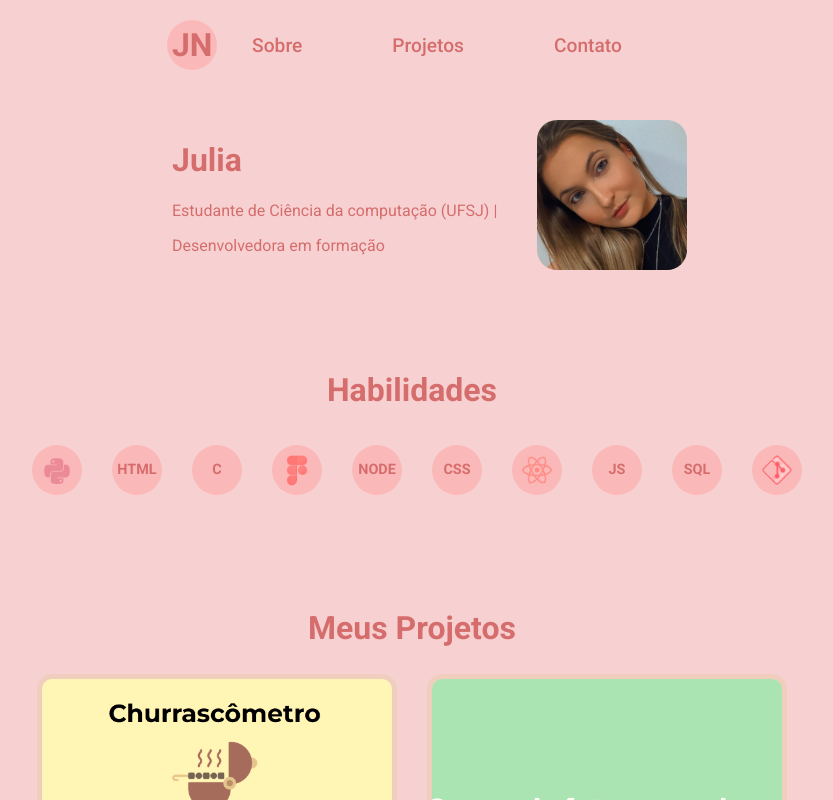
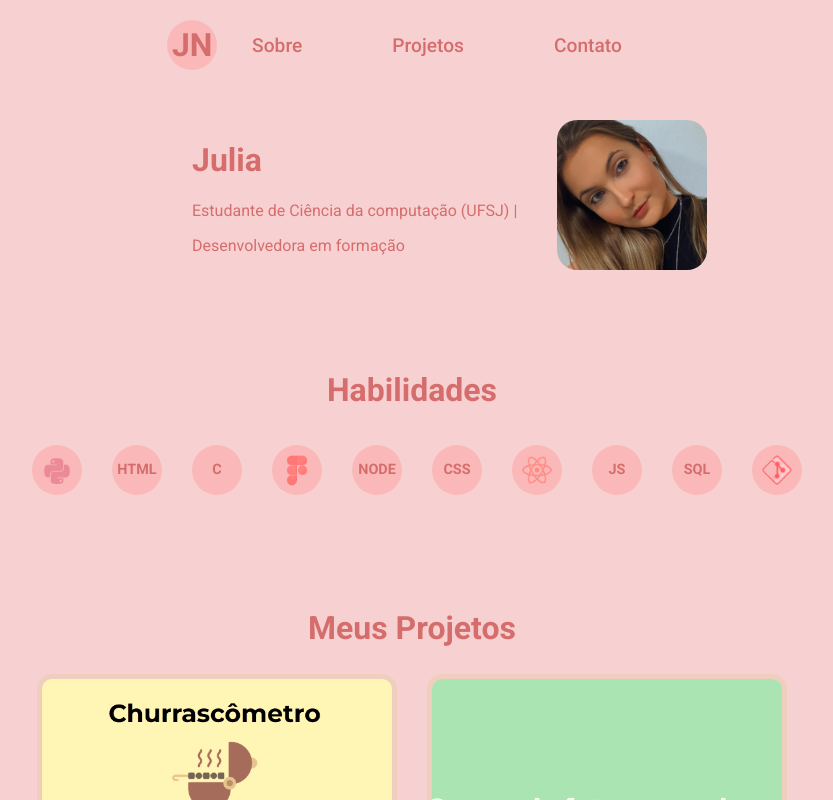
Before and after one commit to julianunes2703/portfolio, a React (Create React App) app: page / in a window 1280 px wide. Shown: the top 800 px of the page, without its empty margins (228-1061 px from the left). Built offline with nearby package versions, Linux system fonts and the light colour scheme.

Commit message:
alteração pagina inicial

```diff
--- a/src/pages/paginaInicial/paginaInicial.css
+++ b/src/pages/paginaInicial/paginaInicial.css
@@ -8,7 +8,7 @@ body{
   display: flex;
   align-items: center;
   gap: 40px;
-  margin-left: 400px;
+  margin-left: 420px;
   margin-top: 50px;
 }
 
```
